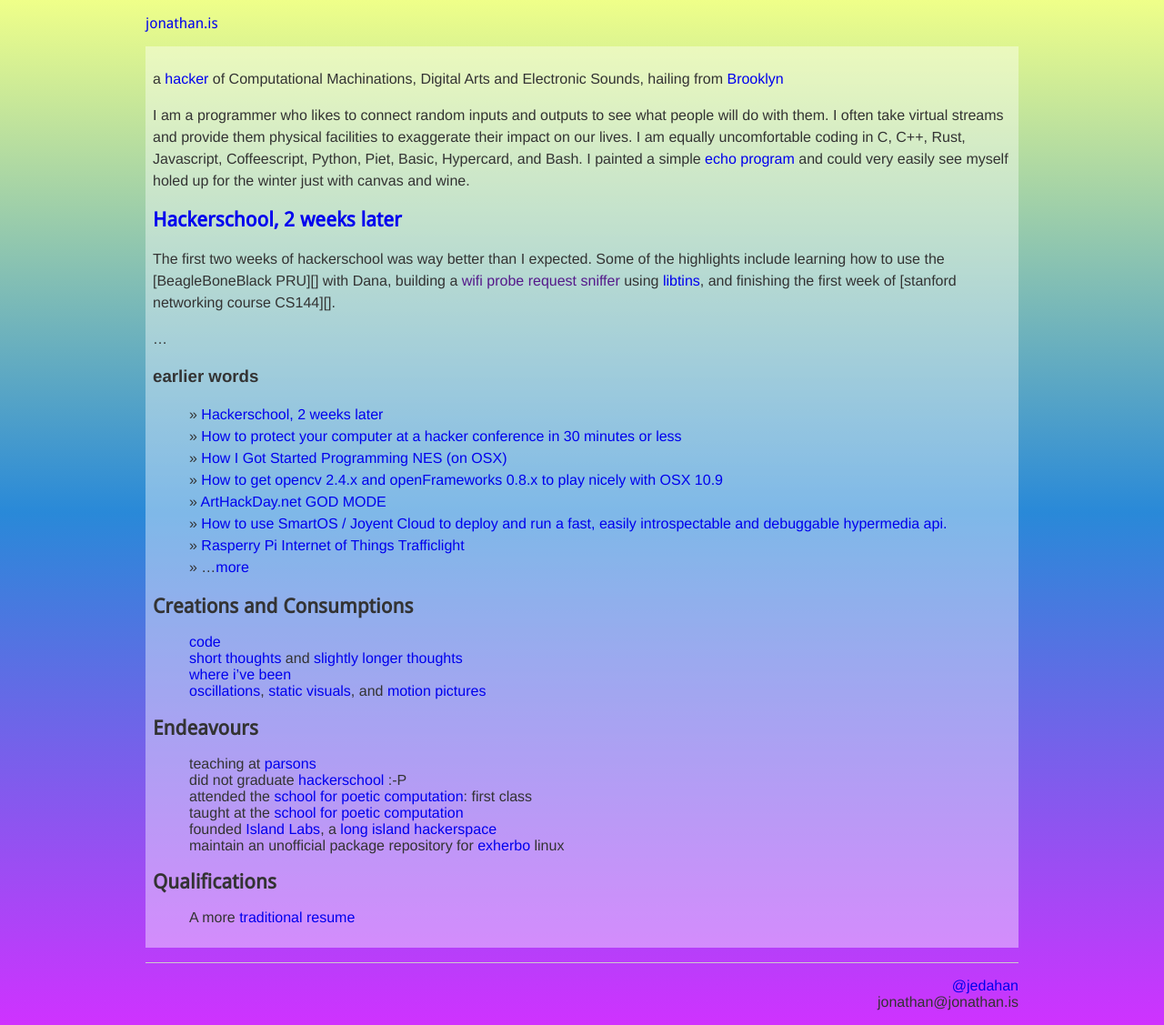
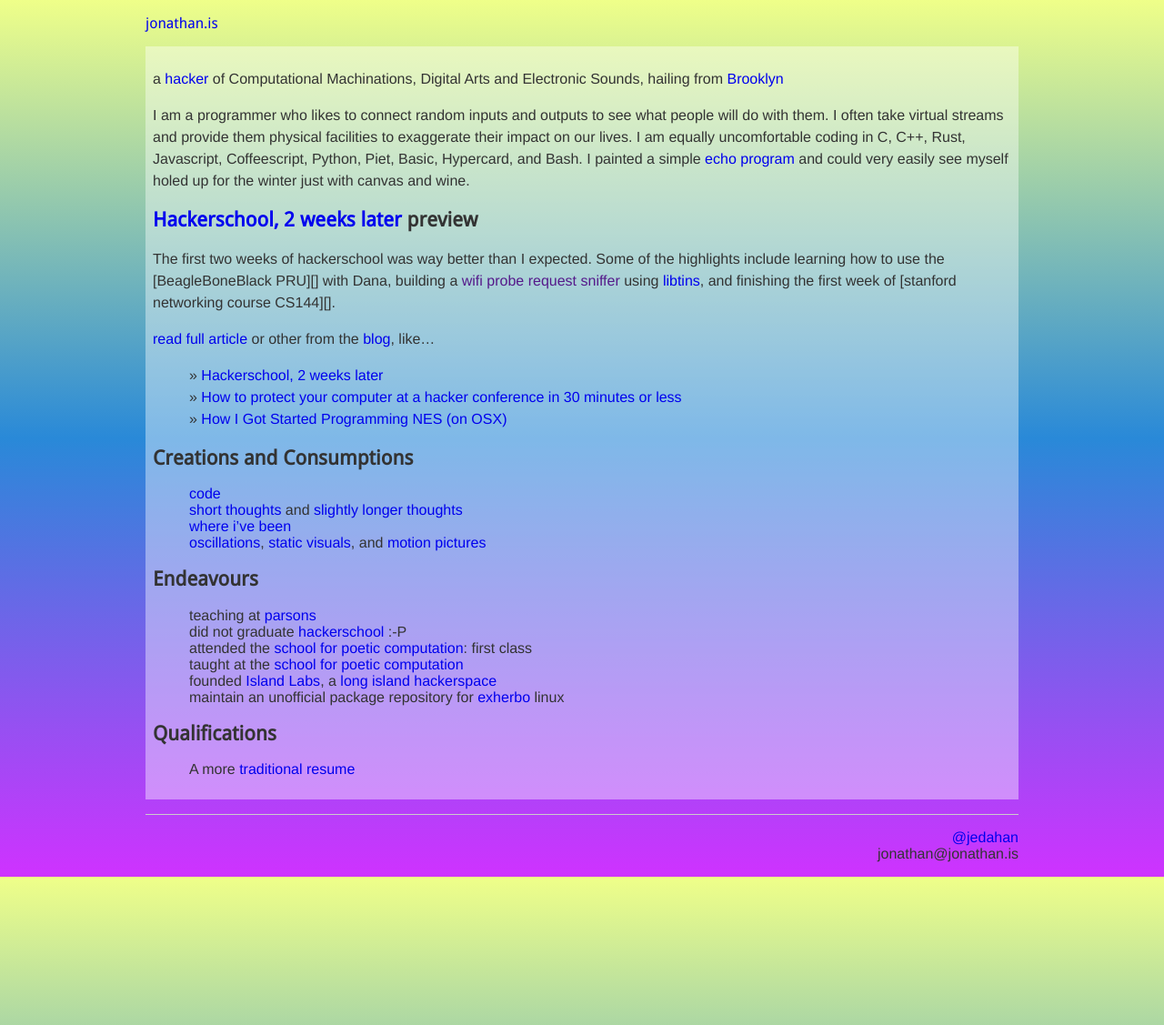
Before and after one commit to jedahan/jedahan.github.com, a Jekyll site: the page built from index.md, in a window 1280 px wide. Shown: the whole page at 91% size. Built offline with Jekyll 4.4.1, drawn with Linux system fonts in a browser that asks for light colours; Markdown is read by kramdown in place of the engine named in the settings.

Commit message:
more about the blog

```diff
--- a/index.md
+++ b/index.md
@@ -6,14 +6,13 @@ a [hacker][me] of Computational Machinations, Digital Arts and Electronic Sounds
 
 I am a programmer who likes to connect random inputs and outputs to see what people will do with them. I often take virtual streams and provide them physical facilities to exaggerate their impact on our lives. I am equally uncomfortable coding in C, C++, Rust, Javascript, Coffeescript, Python, Piet, Basic, Hypercard, and Bash. I painted a simple [echo program][] and could very easily see myself holed up for the winter just with canvas and wine.
 
-## [{{ site.posts[0].title }}]({{ site.posts[0].url}})
-{{ site.posts[0].excerpt }}...
+## [{{ site.posts[0].title }}]({{ site.posts[0].url}}) preview
+{{ site.posts[0].excerpt }}
 
-### earlier words
-{% for post in site.posts limit: 7 %}
+[read full article]({{ site.posts[0].url }}) or other from the [blog](/blog), like...
+{% for post in site.posts limit: 3 %}
 - [{{post.title}}]({{post.url}})
 {% endfor %}
-- ...[more](/blog)
 
 Creations and Consumptions
 --------------------------
```
